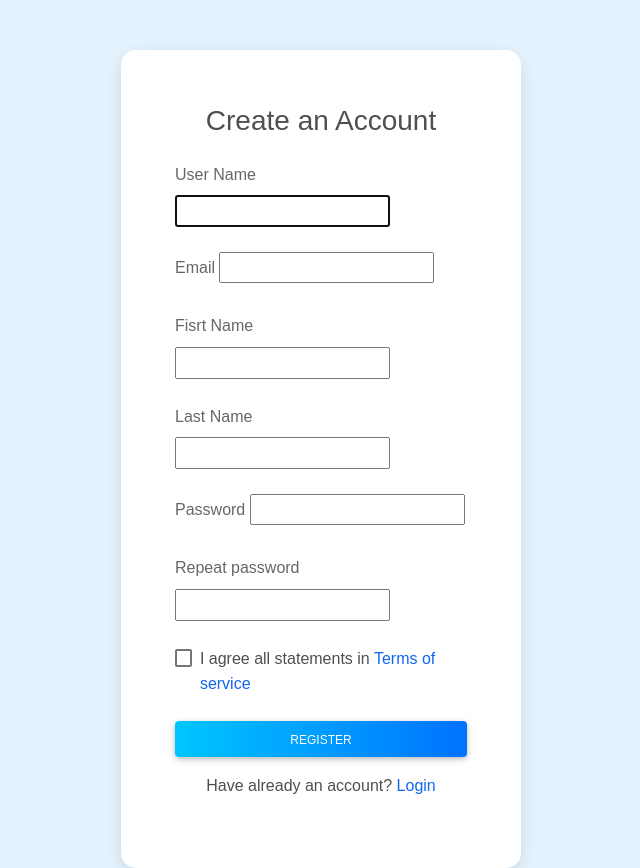
After one commit to toilagatau234/web_thu_vien, a Django app: page /signup/ in a window 1280 px wide. The commit adds this page. Shown: the whole page, without its empty margins (319-959 px from the left). Run offline with Django 5.2, Linux system fonts and the light colour scheme.

Commit message:
Add files via upload

```diff
--- a/tv_thuvien/thu_vien_master/home/models.py
+++ b/tv_thuvien/thu_vien_master/home/models.py
@@ -1,3 +1,18 @@
 from django.db import models
+from django.contrib.auth.models import User
+from django.contrib.auth.forms import UserCreationForm
+# Create your models here.
 
-# Create your models here.
+class SanPham(models.Model):
+    idsanPham = models.IntegerField(primary_key=True)
+    tenSanPham = models.CharField(max_length=255)
+    hinhAnh = models.CharField(max_length=255)
+    maTheLoai = models.CharField(max_length=50)
+
+    class Meta:
+        db_table = 'sanpham'
+
+class CreateUserForm(UserCreationForm):
+    class Meta:
+        model = User
+        fields =['username','email','first_name','last_name','password1','password2']
--- /dev/null
+++ b/tv_thuvien/thu_vien_master/home/templates/app/signup.html
@@ -0,0 +1,99 @@
+<!DOCTYPE html>
+<html lang="en">
+<head>
+    <meta charset="UTF-8">
+    <meta name="viewport" content="width=device-width, initial-scale=1.0">
+    <title>Registration Form</title>
+    <link rel="stylesheet" href="https://cdnjs.cloudflare.com/ajax/libs/font-awesome/6.0.0-beta3/css/all.min.css">
+    <link rel="stylesheet" href="https://cdnjs.cloudflare.com/ajax/libs/mdb-ui-kit/3.10.2/mdb.min.css">
+    <style>
+        body {
+            background-color: #e3f2fd;
+            font-family: Arial, sans-serif;
+        }
+        .card {
+            border-radius: 15px;
+            box-shadow: 0 5px 15px rgba(0, 0, 0, 0.1);
+            margin-top: 50px;
+            max-width: 400px;
+            padding: 30px; /* Tăng padding bên trong thẻ card */
+        }
+        .form-outline {
+            margin-bottom: 25px; /* Tăng khoảng cách giữa các thành phần */
+        }
+        .btn-custom {
+            background: linear-gradient(to right, #00c6ff, #0072ff);
+            border: none;
+            color: white;
+        }
+        .btn-custom:hover {
+            background: linear-gradient(to right, #0072ff, #00c6ff);
+        }
+    </style>
+</head>
+<body>
+
+    <div class="container d-flex justify-content-center align-items-center min-vh-100">
+        <div class="col-md-6 d-flex justify-content-center">
+            <div class="card">
+                <div class="card-body">
+                    <h3 class="text-center mb-4">Create an Account</h3>
+                    <form method='POST' action=''>
+                      {% csrf_token %}
+                        <div class="form-outline">
+
+                            <label class="form-label" for="name">User Name</label>
+                            {{form.username}}
+                        </div>
+
+                        <div class="form-outline">
+
+                            <label class="form-label" for="email">Email</label>
+                            {{form.email}}
+                        </div>
+
+                        <div class="form-outline">
+
+                          <label class="form-label" for="name">Fisrt Name</label>
+                          {{form.first_name}}
+                        </div>
+
+                        <div class="form-outline">
+
+                        <label class="form-label" for="name">Last Name</label>
+                        {{form.last_name}}
+                        </div>
+
+                        <div class="form-outline">
+
+                            <label class="form-label" for="password">Password</label>
+                            {{form.password1}}
+                        </div>
+
+                        <div class="form-outline">
+
+                            <label class="form-label" for="repeatPassword">Repeat password</label>
+                            {{form.password2}}
+                        </div>
+
+                        <div class="form-check d-flex justify-content-center mb-4">
+                            <input class="form-check-input me-2" type="checkbox" value="" id="terms" />
+                            <label class="form-check-label" for="terms">
+                                I agree all statements in <a href="#">Terms of service</a>
+                            </label>
+                        </div>
+
+                        <div class="d-flex justify-content-center">
+                            <button type="submit" class="btn btn-custom btn-block">Register</button>
+                        </div>
+
+                        <p class="text-center mt-3">Have already an account? <a href= {% url 'login' %}>Login</a></p>
+                    </form>
+                </div>
+            </div>
+        </div>
+    </div>
+
+    <script type="text/javascript" src="https://cdnjs.cloudflare.com/ajax/libs/mdb-ui-kit/3.10.2/mdb.min.js"></script>
+</body>
+</html>
--- a/tv_thuvien/thu_vien_master/home/urls.py
+++ b/tv_thuvien/thu_vien_master/home/urls.py
@@ -3,4 +3,7 @@ from django.urls import path
 from . import views
 urlpatterns = [
     path('', views.home),
+    path('hangHoa/',views.hangHoa, name='hangHoa'),
+    path('signup/', views.signup, name="signup"),
+    path('login/', views.loginPage, name="login"),
 ]
--- a/tv_thuvien/thu_vien_master/home/views.py
+++ b/tv_thuvien/thu_vien_master/home/views.py
@@ -1,5 +1,47 @@
-from django.shortcuts import render
+# from django.shortcuts import render
+# from django.http import HttpResponse
+# # Create your views here.
+# def home(request):
+#     return render(request,'app/home.html')
+
+from django.shortcuts import render,redirect
 from django.http import HttpResponse
-# Create your views here.
+from .models import SanPham
+from django.contrib.auth.forms import UserCreationForm
+from django.contrib.auth import authenticate,login,logout
+from django.contrib import messages
+from home.models import CreateUserForm
+
 def home(request):
-    return render(request,'app/home.html')
+    sanphams = SanPham.objects.all()  # Lấy tất cả các sản phẩm từ bảng
+    return render(request, 'app/home.html', {'sanphams': sanphams})
+
+
+def hangHoa(request):
+    sanphams = SanPham.objects.all()  # Lấy tất cả các sản phẩm từ bảng
+    return render(request, 'app/hanghoa.html', {'sanphams': sanphams})
+
+def signup(request):
+    form = CreateUserForm()
+    if request.method == "POST":
+        form = CreateUserForm(request.POST)
+        if form.is_valid():
+            form.save()
+    context = {'form':form}
+    return render(request, 'app/signup.html', context)
+
+
+def loginPage(request):
+    #if request.user.is_authenticated:
+        #return redirect('home')
+    if request.method == "POST":
+        username = request.POST.get('username')
+        password = request.POST.get('password')
+        user = authenticate(request, username=username, password=password)
+        if user is not None:
+            login(request,user)
+            return redirect('home')
+        else:
+            messages.info(request,'user or password not correct!')
+    context = {}
+    return render(request,'app/login.html',context)
--- a/tv_thuvien/thu_vien_master/thu_vien_master/settings.py
+++ b/tv_thuvien/thu_vien_master/thu_vien_master/settings.py
@@ -76,10 +76,10 @@ WSGI_APPLICATION = 'thu_vien_master.wsgi.application'
 
 DATABASES = {
     'default': {
-        'ENGINE': 'django.db.backends.sqlite3',
+        'ENGINE': 'django.db.backends.mysql',
         'NAME': 'thu_vien',
         'USER': 'root',
-        'PASSWORD': '',
+        'PASSWORD': '123456',
         'HOST': 'localhost',
 
     }
```
Also changed, not shown: tv_thuvien/thu_vien_master/home/static/app/css/spham.css (added, +95 -0 lines), tv_thuvien/thu_vien_master/home/templates/app/hangHoa.html (added, +77 -0 lines), tv_thuvien/thu_vien_master/home/templates/app/home.html (+10 -3 lines), tv_thuvien/thu_vien_master/home/templates/app/login.html (added, +77 -0 lines), tv_thuvien/thu_vien_master/home/migrations/0001_initial.py (added), tv_thuvien/thu_vien_master/home/static/app/img/trinhtham1.png (added).
